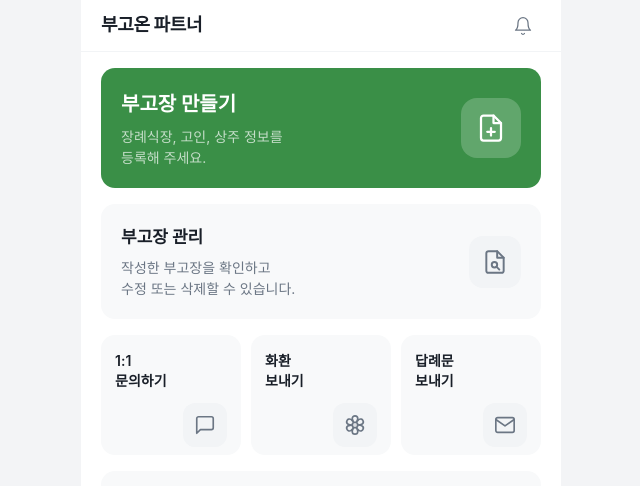
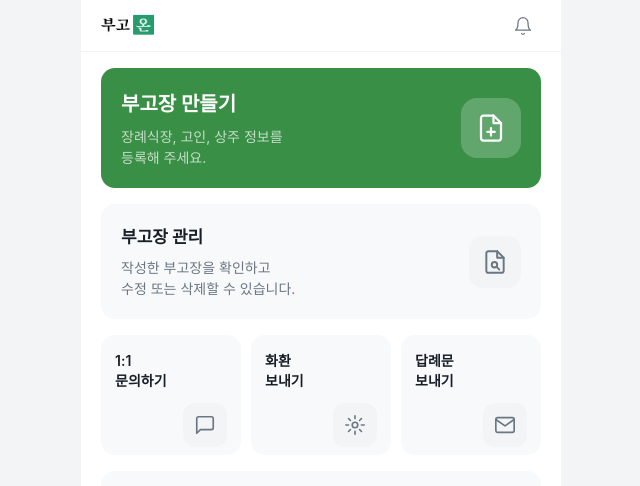
Before and after one commit to seunghun2/dodambugo, a Next.js app in the folder jojo/: page /b2b/dashboard in a window 1280 px wide. Shown: the top 486 px of the page, without its empty margins (319-959 px from the left). Built offline with nearby package versions, Linux system fonts and the light colour scheme; no server answers; the database is empty; sample sign-in values are in the browser's storage; a web font is replaced by a local one.

Commit message:
feat(b2b): apply user-uploaded logo.png to dashboard header, revert B2B splash logo to original splashloㅎo.png

```diff
--- a/jojo/app/b2b/dashboard/dashboard.module.css
+++ b/jojo/app/b2b/dashboard/dashboard.module.css
@@ -27,6 +27,13 @@
   font-weight: 700;
   color: var(--b2b-text-primary);
   letter-spacing: -0.02em;
+}
+
+.headerLogo {
+  height: 24px;
+  width: auto;
+  object-fit: contain;
+  display: block;
 }
 
 .headerBtn {
--- a/jojo/app/b2b/dashboard/page.tsx
+++ b/jojo/app/b2b/dashboard/page.tsx
@@ -20,11 +20,6 @@ export default function DashboardPage() {
   const [copied, setCopied] = useState(false);
   const [balanceVisible, setBalanceVisible] = useState(false);
   const [notices, setNotices] = useState<any[]>([]);
-  const [mounted, setMounted] = useState(false);
-
-  useEffect(() => {
-    setMounted(true);
-  }, []);
 
   // 데이터 로딩
   const fetchData = useCallback(async () => {
@@ -107,13 +102,13 @@ export default function DashboardPage() {
 
   const fmt = (n: number) => new Intl.NumberFormat('ko-KR').format(n);
 
-  if (!mounted || !user) return null;
+  if (!user) return null;
 
   return (
     <div className={styles.page}>
       {/* 헤더 */}
       <header className={styles.header}>
-        <span className={styles.headerTitle}>부고온 파트너</span>
+        <img src="/images/splash/logo.png" alt="부고온 파트너" className={styles.headerLogo} />
         <button className={styles.headerBtn} onClick={() => {}}>
           <svg width="20" height="20" viewBox="0 0 24 24" fill="none" stroke="currentColor" strokeWidth="1.5" strokeLinecap="round" strokeLinejoin="round">
             <path d="M18 8A6 6 0 0 0 6 8c0 7-3 9-3 9h18s-3-2-3-9"></path>
@@ -171,17 +166,16 @@ export default function DashboardPage() {
               </svg>
             </div>
           </div>
-          <div className={styles.featureCard} onClick={() => router.push('/b2b/flower')}>
+          <div className={styles.featureCard} onClick={() => router.push('/b2b/wallet')}>
             <span className={styles.featureLabel}>화환{"\n"}보내기</span>
             <div className={styles.featureIcon}>
               <svg width="22" height="22" viewBox="0 0 24 24" fill="none" stroke="currentColor" strokeWidth="1.8" strokeLinecap="round" strokeLinejoin="round">
-                <circle cx="12" cy="12" r="3" fill="currentColor" style={{ opacity: 0.15 }} />
-                <path d="M9 12a3 3 0 1 0 6 0a3 3 0 1 0 -6 0" />
-                <path d="M12 2a3 3 0 0 1 3 3c0 .562 -.259 1.442 -.776 2.64l-.724 1.36l1.76 -1.893c.499 -.6 .922 -1 1.27 -1.205a2.968 2.968 0 0 1 4.07 1.099a3.011 3.011 0 0 1 -1.09 4.098c-.374 .217 -.99 .396 -1.846 .535l-2.664 .366l2.4 .326c1 .145 1.698 .337 2.11 .576a3.011 3.011 0 0 1 1.09 4.098a2.968 2.968 0 0 1 -4.07 1.098c-.348 -.202 -.771 -.604 -1.27 -1.205l-1.76 -1.893l.724 1.36c.516 1.199 .776 2.079 .776 2.64a3 3 0 0 1 -6 0c0 -.562 .259 -1.442 .776 -2.64l.724 -1.36l-1.76 1.893c-.499 .601 -.922 1 -1.27 1.205a2.968 2.968 0 0 1 -4.07 -1.098a3.011 3.011 0 0 1 1.09 -4.098c.374 -.218 .99 -.396 1.846 -.536l2.664 -.366l-2.4 -.325c-1 -.145 -1.698 -.337 -2.11 -.576a3.011 3.011 0 0 1 -1.09 -4.099a2.968 2.968 0 0 1 4.07 -1.099c.348 .203 .771 .604 1.27 1.205l1.76 1.894c-1 -2.292 -1.5 -3.625 -1.5 -4a3 3 0 0 1 3 -3" />
+                <circle cx="12" cy="12" r="3"></circle>
+                <path d="M12 2v3M12 19v3M2 12h3M19 12h3M4.93 4.93l2.12 2.12M16.95 16.95l2.12 2.12M19.07 4.93l-2.12 2.12M7.05 16.95l-2.12 2.12"></path>
               </svg>
             </div>
           </div>
-          <div className={styles.featureCard} onClick={() => router.push('/b2b/manage?select=thanks')}>
+          <div className={styles.featureCard} onClick={() => router.push('/b2b/manage')}>
             <span className={styles.featureLabel}>답례문{"\n"}보내기</span>
             <div className={styles.featureIcon}>
               <svg width="22" height="22" viewBox="0 0 24 24" fill="none" stroke="currentColor" strokeWidth="1.8" strokeLinecap="round" strokeLinejoin="round">
--- a/jojo/app/b2b/page.tsx
+++ b/jojo/app/b2b/page.tsx
@@ -37,7 +37,7 @@ export default function B2BHomePage() {
                 {/* Bottom Logo (Fade-in) */}
                 <div className={styles.bottomLogoContainer}>
                     <img
-                        src="/images/splash/logo.png"
+                        src="/images/splash/splashloㅎo.png"
                         alt="부고온"
                         className={styles.bottomLogo}
                     />
```
Also changed, not shown: jojo/public/images/splash/splashloㅎo.png (added), 1 other file (tests, documents, lock files or other folders).
